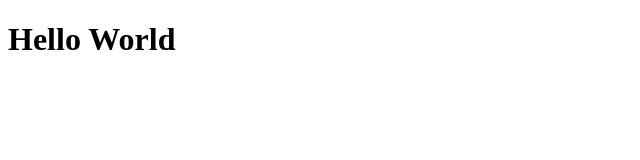
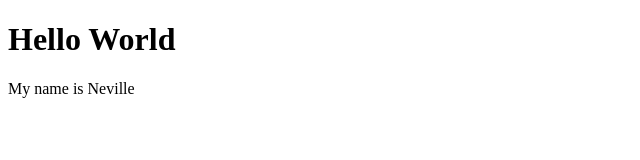
Before and after one commit to bschade18/git-practice, a plain HTML site: page index.html in a window 1280 px wide. Shown: the whole page, without its empty margins (0-640 px from the left). Drawn offline with Linux system fonts and the light colour scheme.

Commit message:
added neville greeting

```diff
--- a/index.html
+++ b/index.html
@@ -3,5 +3,6 @@
   <head> </head>
   <body>
     <h1>Hello World</h1>
+    <p>My name is Neville</p>
   </body>
 </html>
```
